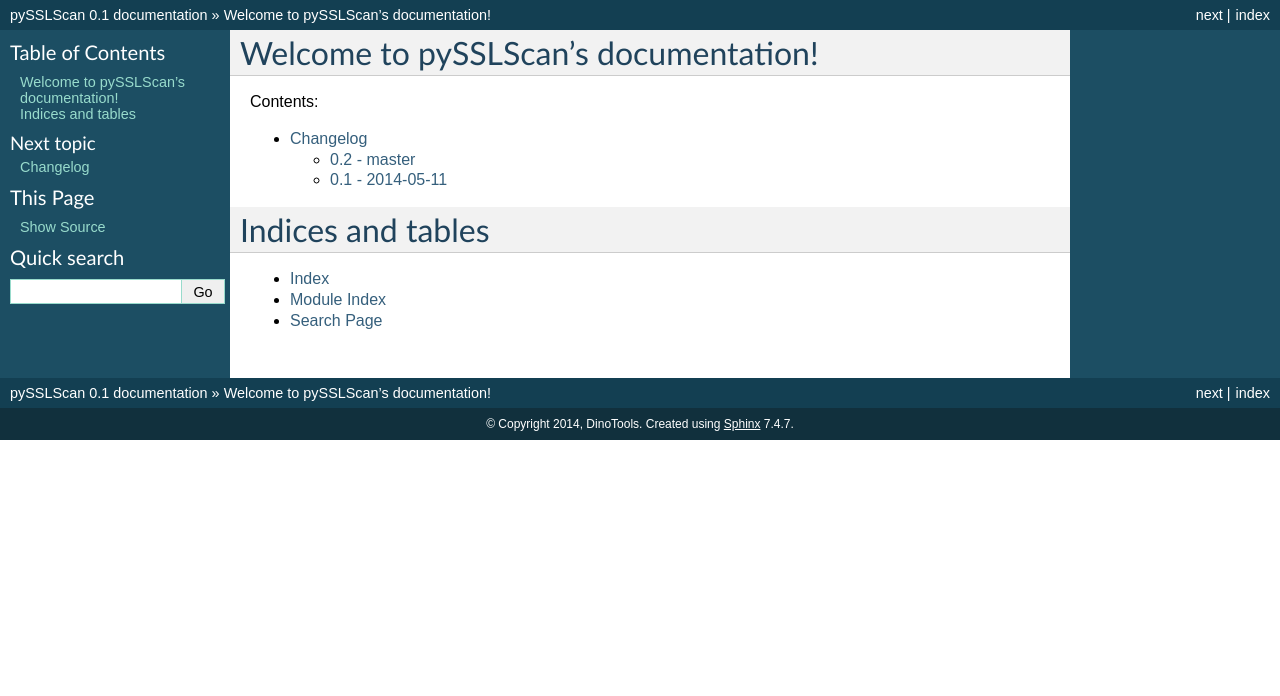
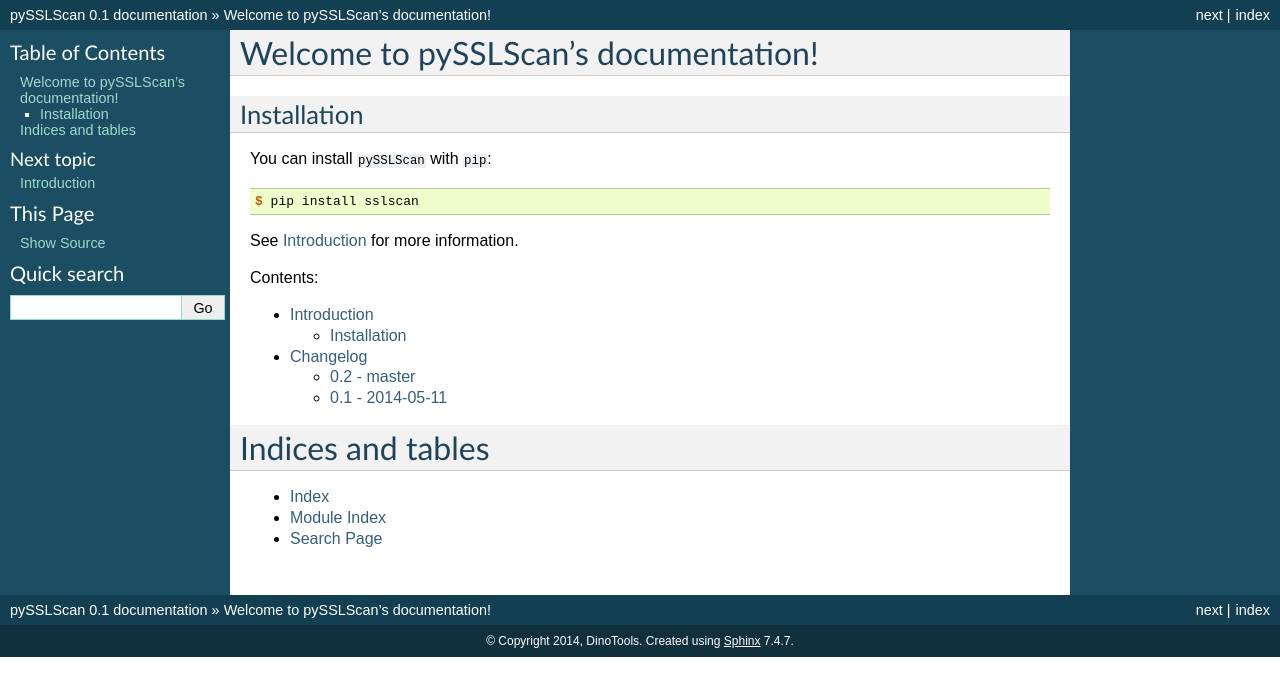
Before and after one commit to DinoTools/pysslscan, a Sphinx documentation site: the page built from docs/source/index.rst, in a window 1280 px wide. Shown: the top 696 px of the page. Built offline with Sphinx 7.4.7, drawn with Linux system fonts in a browser that asks for light colours.

Commit message:
doc - Add an introduction and how to install

```diff
--- a/docs/source/index.rst
+++ b/docs/source/index.rst
@@ -1,11 +1,23 @@
 Welcome to pySSLScan's documentation!
 =====================================
+
+Installation
+------------
+
+You can install ``pySSLScan`` with ``pip``:
+
+.. code-block:: console
+
+    $ pip install sslscan
+
+See :doc:`Introduction <introduction>` for more information.
 
 Contents:
 
 .. toctree::
    :maxdepth: 2
 
+   introduction
    changelog
 
 
```
Also changed, not shown: docs/source/introduction.rst (added, +36 -0 lines).
